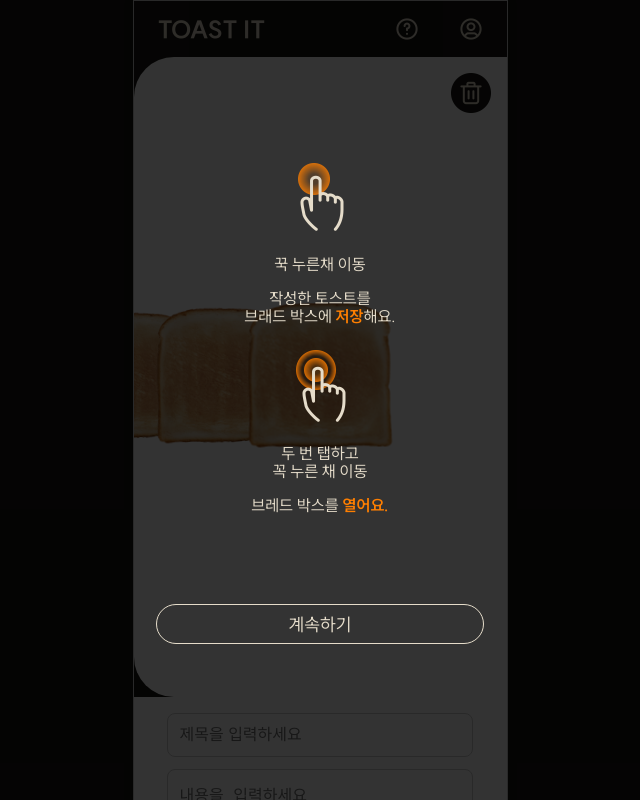
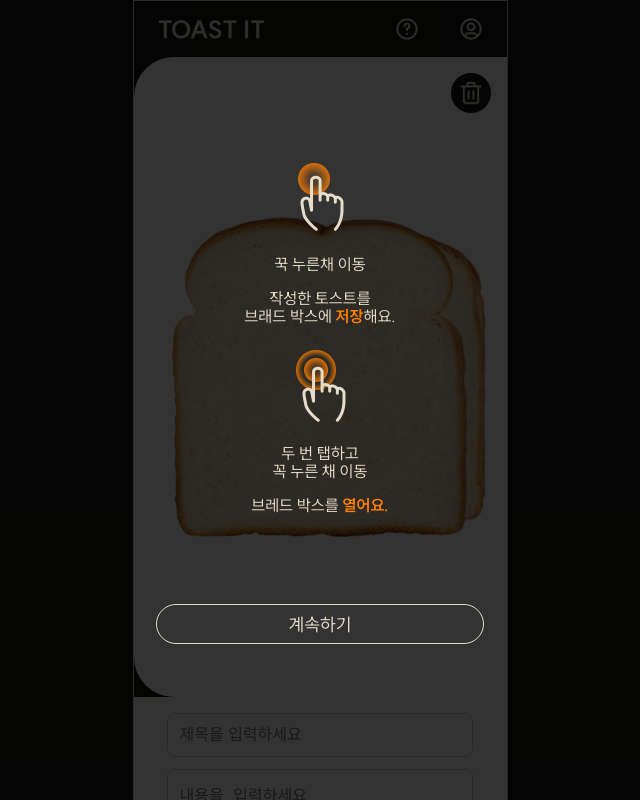
Before and after one commit to Codeit-ToastIT/FE_main, a Next.js app: page /pages/createToastPage in a window 1280 px wide. Shown: the whole page, without its empty margins (320-960 px from the left). Built offline with nearby package versions, Linux system fonts and the light colour scheme.

Commit message:
[chore]: 코드 정리

```diff
--- a/app/components/common/toast.tsx
+++ b/app/components/common/toast.tsx
@@ -1,86 +1,31 @@
 import React from 'react';
 import styled from 'styled-components';
 import Image from 'next/image.js';
-import burnt1 from '../../../public/burnt1.png';
+import { useState, useEffect } from 'react';
 
-interface ToastProps {
-  index: number;
-  title: string;
-  content: string;
-}
+import Toast1 from '../../assets/toasts/toast1.png';
+import Toast2 from '../../assets/toasts/toast2.png';
+import Toast3 from '../../assets/toasts/toast3.png';
+import Toast4 from '../../assets/toasts/toast4.png';
+import Toast5 from '../../assets/toasts/toast5.png';
 
-const Toast: React.FC<ToastProps> = ({ index, title, content }) => {
-  return (
-    <ImageWrapper key={index}>
-      <Image
-        src={burnt1}
-        alt="burnt"
-        layout="fixed"
-        width={145}
-        height={145}
-        objectFit="cover"
-      />
-      <TextOverlay>
-        <ContentText>{content}</ContentText>
-      </TextOverlay>
-      <TitleText>{title}</TitleText>
-    </ImageWrapper>
-  );
+const Toasts = styled(Image)`
+  display: block;
+  cursor: pointer; /* 클릭 가능하게 설정 */
+`;
+
+const toastImages = [Toast1, Toast2, Toast3, Toast4, Toast5];
+
+const Toast: React.FC = () => {
+  const [toastNumber, setToastNumber] = useState<string>(toastImages[0].src);
+
+  useEffect(() => {
+    // 랜덤으로 이미지 선택
+    const randomToast = toastImages[Math.floor(Math.random() * toastImages.length)];
+    setToastNumber(randomToast.src);
+  }, []); // 컴포넌트가 처음 렌더링될 때 실행
+
+  return <Toasts src={toastNumber} alt="RandomToast" width={296} height={320} />;
 };
 
 export default Toast;
-
-const ImageWrapper = styled.div`
-  position: relative;
-  height: auto;
-`;
-
-const TextOverlay = styled.div`
-  position: absolute;
-  top: 0;
-  left: 0;
-  height: 60%;
-  width: 70%; /* 고정된 너비 */
-  overflow-y: hidden;
-  text-align: left;
-  table-layout: fixed;
-  display: flex;
-  justify-content: center;
-  align-items: center;
-  color: white; /* 텍스트 색상 */
-  margin: 20px;
-`;
-
-const ContentText = styled.div`
-  width: 104px;
-  height: 120px;
-
-  font-family: 'SUIT';
-  font-style: normal;
-  font-weight: 600;
-  font-size: 11px;
-  line-height: 12px;
-  /* or 109% */
-
-  /* mocha category */
-  color: #501500;
-
-  mix-blend-mode: plus-darker;
-  /* burnt_text */
-
-  /* Inside auto layout */
-  flex: none;
-  order: 0;
-  align-self: stretch;
-  flex-grow: 1;
-`;
-
-const TitleText = styled.div`
-  font-family: 'SUIT';
-  font-style: normal;
-  font-weight: 800;
-  font-size: 16px;
-  /* or 125% */
-  text-align: center;
-  color: black;
-`;
```
Also changed, not shown: .prettierrc.json.
